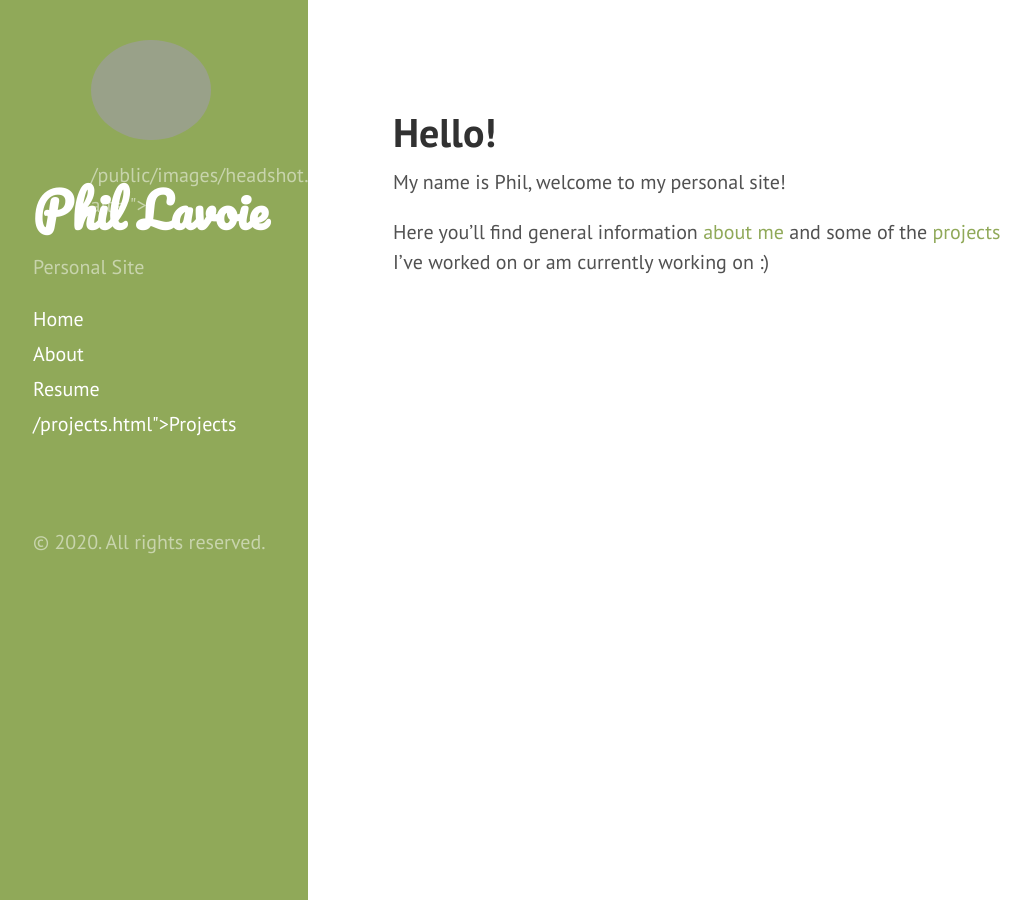
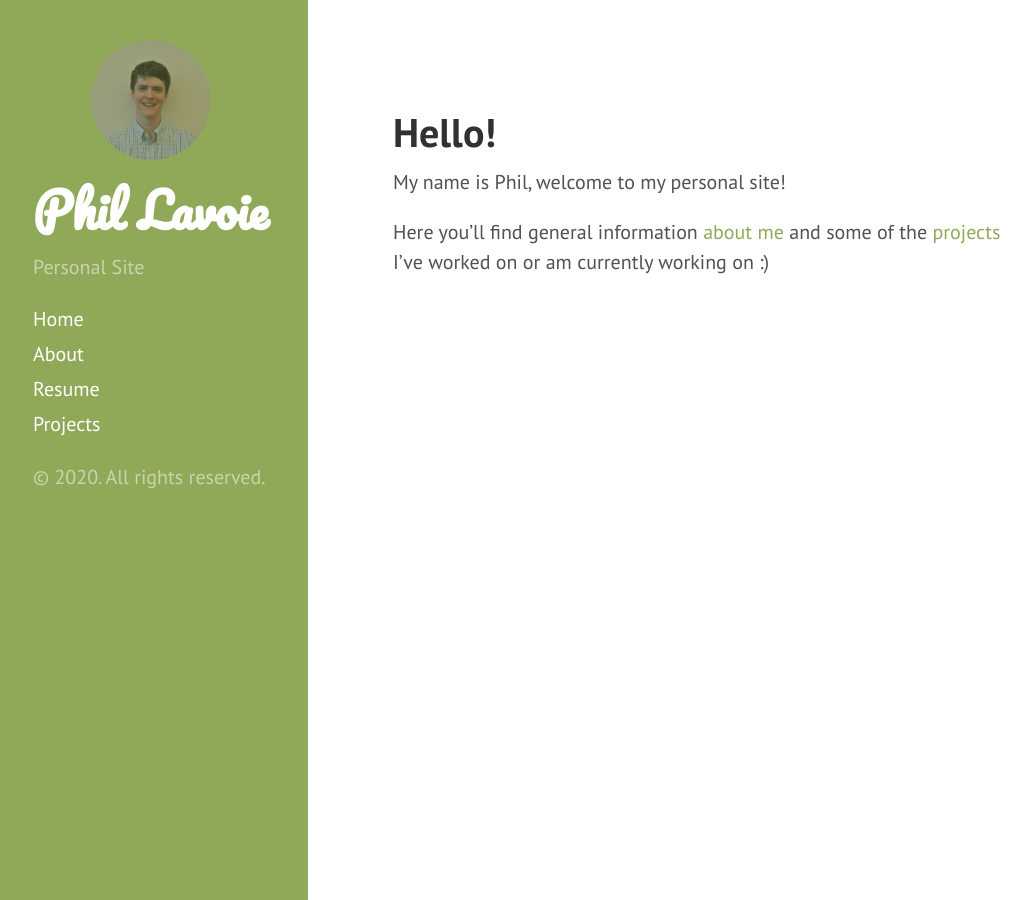
Before and after one commit to plavoie3/personal-site-jek, a Jekyll site: the page built from index.html, in a window 1280 px wide. Shown: the whole page, without its empty margins (7-1038 px from the left). Built offline with Jekyll 4.4.1, drawn with Linux system fonts in a browser that asks for light colours; the list of posts is cut into pages by our own code.

Commit message:
more url changes for github pages

```diff
--- a/_includes/sidebar.html
+++ b/_includes/sidebar.html
@@ -2,7 +2,7 @@
   <div class="container sidebar-sticky">
     <div class="sidebar-about">
       <div class="photoDiv">
-        <img class="photo" src="{% site.baseurl %}/public/images/headshot.JPG" alt="">
+        <img class="photo" src="/public/images/headshot.JPG" alt="">
       </div>
       <h1 class="sidetext">
         <a style="font-family: 'Pacifico', cursive;
@@ -25,12 +25,12 @@
       {% for node in pages_list %}
         {% if node.title != null %}
           {% if node.layout == "nav-page" %}
-            <a class="sidebar-nav-item{% if page.url == node.url %} active{% endif %}" href="{{ node.url }}">{{ node.title }}</a>
+            <a class="sidebar-nav-item{% if page.url == node.url %} active{% endif %}" href="{{ node.url | relative_url }}">{{ node.title }}</a>
           {% endif %}
         {% endif %}
       {% endfor %}
 
-      <a class="sidebar-nav-item" href="{% site.baseurl %}/projects.html">Projects</a>
+      <a class="sidebar-nav-item" href="{{ 'projects' | relative_url }}">Projects</a>
     </nav>
 
     <p class="rights">&copy; {{ site.time | date: '%Y' }}. All rights reserved.</p>
```
